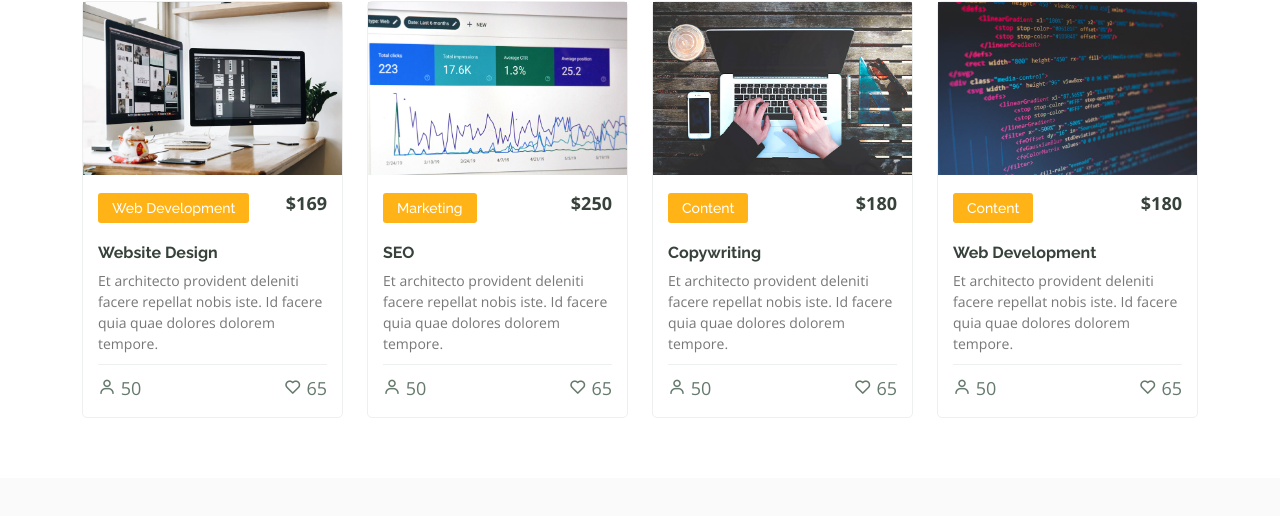
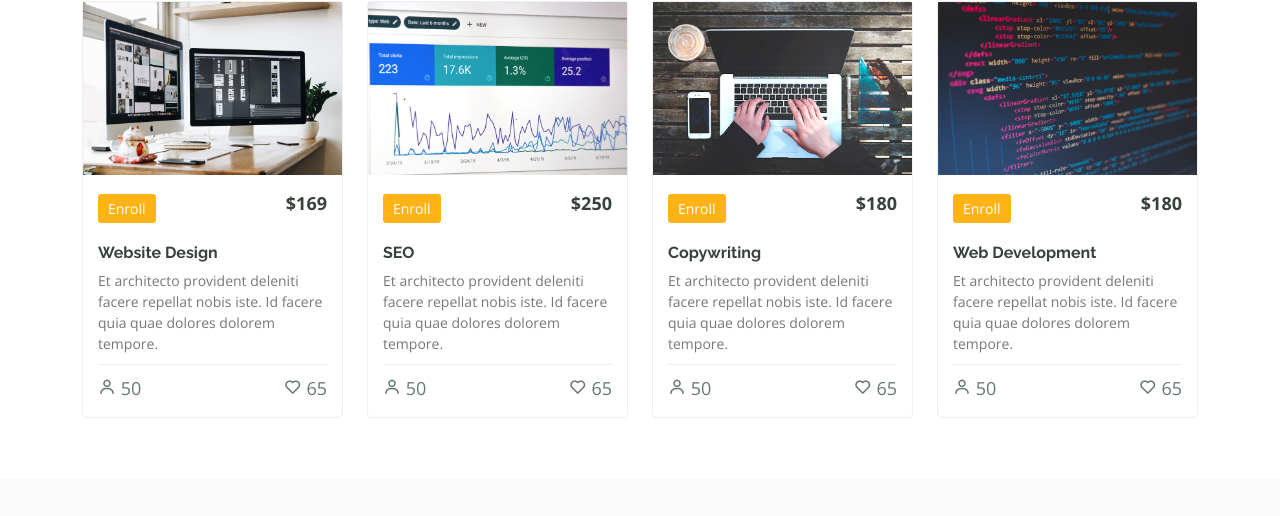
Before and after one commit to Azhar-WomenInDigital/Mashtor-Update, a plain HTML site: page index.html in a window 1280 px wide. Shown: the part 1560-2076 px from the top of the page. Drawn offline with nearby package versions, Linux system fonts and the light colour scheme.

Commit message:
eroll button added

```diff
--- a/assets/css/style.css
+++ b/assets/css/style.css
@@ -639,10 +639,10 @@ section {
   padding-bottom: 10px;
 }
 
-.courses .course-content h4 {
+.courses .course-content .enroll {
   font-size: 14px;
   background: #FFB317;
-  padding: 7px 14px;
+  padding: 4px 10px;
   border-radius: 3px;
   color: #fff;
   margin: 0;
--- a/index.html
+++ b/index.html
@@ -238,7 +238,7 @@
               <img src="assets/img/course-1.jpg" class="img-fluid" alt="...">
               <div class="course-content">
                 <div class="d-flex justify-content-between align-items-center mb-3">
-                  <h4>Web Development</h4>
+                  <a href="" class="enroll">Enroll</a>
                   <p class="price">$169</p>
                 </div>
                 <h3><a href="course-details.html">Website Design</a></h3>
@@ -262,7 +262,7 @@
               <img src="assets/img/course-2.jpg" class="img-fluid" alt="...">
               <div class="course-content">
                 <div class="d-flex justify-content-between align-items-center mb-3">
-                  <h4>Marketing</h4>
+                  <a href="" class="enroll">Enroll</a>
                   <p class="price">$250</p>
                 </div>
                 <h3><a href="course-details.html">SEO</a></h3>
@@ -286,7 +286,7 @@
               <img src="assets/img/course-3.jpg" class="img-fluid" alt="...">
               <div class="course-content">
                 <div class="d-flex justify-content-between align-items-center mb-3">
-                  <h4>Content</h4>
+                  <a href="" class="enroll">Enroll</a>
                   <p class="price">$180</p>
                 </div>
                 <h3><a href="course-details.html">Copywriting</a></h3>
@@ -310,7 +310,7 @@
               <img src="assets/img/web-dev.jpg" class="img-fluid" alt="...">
               <div class="course-content">
                 <div class="d-flex justify-content-between align-items-center mb-3">
-                  <h4>Content</h4>
+                  <a href="" class="enroll">Enroll</a>
                   <p class="price">$180</p>
                 </div>
                 <h3><a href="course-details.html">Web Development</a></h3>
```
